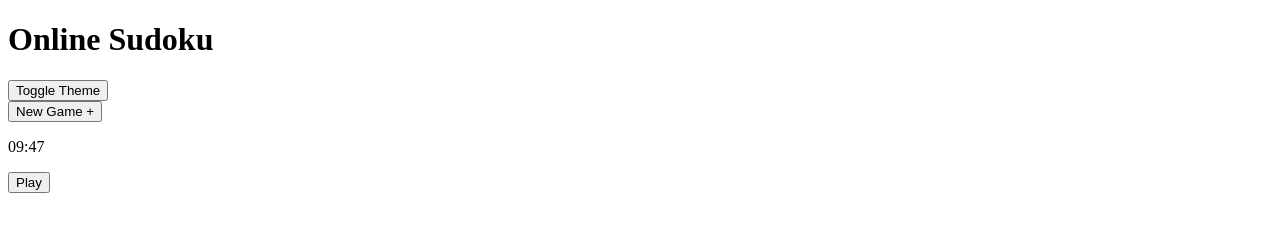
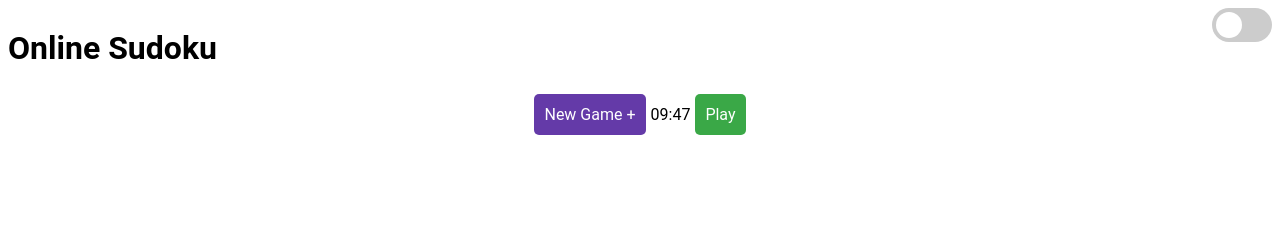
Before and after one commit to semajthomasprimm/js-sudoku, a plain HTML site: page index.html in a window 1280 px wide. Drawn offline with Linux system fonts and the light colour scheme.

Commit message:
Completed US 1.2.5 and US 1.2

```diff
--- a/index.html
+++ b/index.html
@@ -5,17 +5,25 @@
     <meta http-equiv="X-UA-Compatible" content="IE=edge">
     <meta name="viewport" content="width=device-width, initial-scale=1.0">
     <title>Sudoku</title>
+    <link href="style.css" rel="stylesheet">
 </head>
 <body>
     <div id="nav">
         <div id="app-header">
-            <h1>Online Sudoku</h1>
-            <button>Toggle Theme</button>
+            <div id="title">
+                <h1>Online Sudoku</h1>
+            </div>
+            <div id="themeToggle">
+                <label class="switch">
+                    <input type="checkbox">
+                    <span class="slider round"></span>
+                </label>
+            </div>
         </div>
         <div id="game-menu">
-            <button>New Game +</button>
+            <button class="btn btn-new-game">New Game +</button>
             <p id="timer">09:47</p>
-            <button>Play</button>
+            <button class="btn btn-play">Play</button>
         </div>
     </div>
 </body>
--- /dev/null
+++ b/style.css
@@ -0,0 +1,139 @@
+:root {
+  --dark: rgb(49, 49, 49);
+  --light: rgb(238, 238, 238);
+}
+
+* {
+  font-family: "Roboto", serif;
+}
+
+#nav {
+  display: flex;
+  flex-direction: column;
+}
+
+#app-header {
+  display: flex;
+  flex-direction: row;
+  justify-content: space-between;
+}
+
+@media (max-width: 600px) {
+  #app-header {
+    flex-direction: column;
+  }
+  #title {
+    text-align: center;
+    font-size: 0.7em;
+  }
+  .switch {
+    margin: 0 auto;
+    align-items: center;
+    width: 30px;
+    height: 17px;
+  }
+  #themeToggle {
+    margin: 10px 0;
+  }
+}
+
+.switch {
+  position: relative;
+  display: block;
+  width: 60px;
+  height: 34px;
+}
+
+.switch input {
+  opacity: 0;
+  width: 0;
+  height: 0;
+}
+
+/* The slider */
+.slider {
+  position: absolute;
+  cursor: pointer;
+  top: 0;
+  left: 0;
+  right: 0;
+  bottom: 0;
+  background-color: #ccc;
+  -webkit-transition: 0.4s;
+  transition: 0.4s;
+}
+
+.slider:before {
+  position: absolute;
+  content: "";
+  height: 26px;
+  width: 26px;
+  left: 4px;
+  bottom: 4px;
+  background-color: white;
+  -webkit-transition: 0.4s;
+  transition: 0.4s;
+}
+
+input:checked + .slider {
+  background-color: #2196f3;
+}
+
+input:focus + .slider {
+  box-shadow: 0 0 1px #2196f3;
+}
+
+input:checked + .slider:before {
+  -webkit-transform: translateX(26px);
+  -ms-transform: translateX(26px);
+  transform: translateX(26px);
+}
+
+/* Rounded sliders */
+.slider.round {
+  border-radius: 34px;
+}
+
+.slider.round:before {
+  border-radius: 50%;
+}
+
+#game-menu {
+  display: flex;
+  flex-direction: row;
+  justify-content: center;
+}
+
+.btn {
+  border: none;
+  border-radius: 5px;
+  font-size: 1em;
+  padding: 0 10px;
+  margin: 5px;
+}
+
+.btn-new-game {
+  background-color: rgb(100, 58, 168);
+  color: white;
+}
+
+.btn-new-game:hover {
+  background-color: rgb(70, 48, 150);
+}
+
+.btn-new-game:active {
+  background-color: rgb(45, 37, 114);
+}
+
+.btn-play {
+  background-color: rgb(58, 168, 71);
+  color: white;
+}
+
+.btn-play:hover {
+  background-color: rgb(48, 150, 60);
+}
+
+.btn-play:active {
+  background-color: rgb(37, 114, 46);
+}
```
Also changed, not shown: sprint_backlog.txt.
